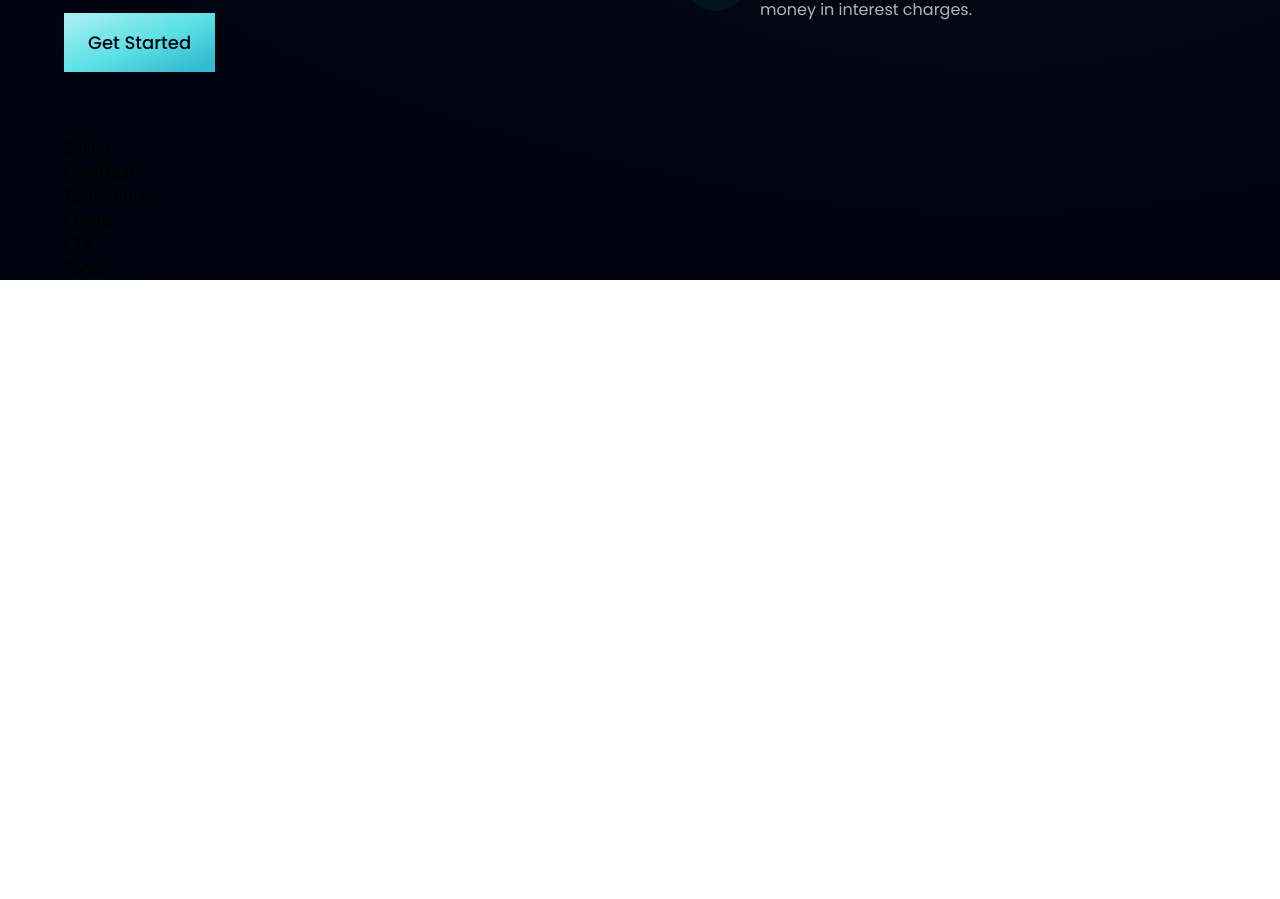
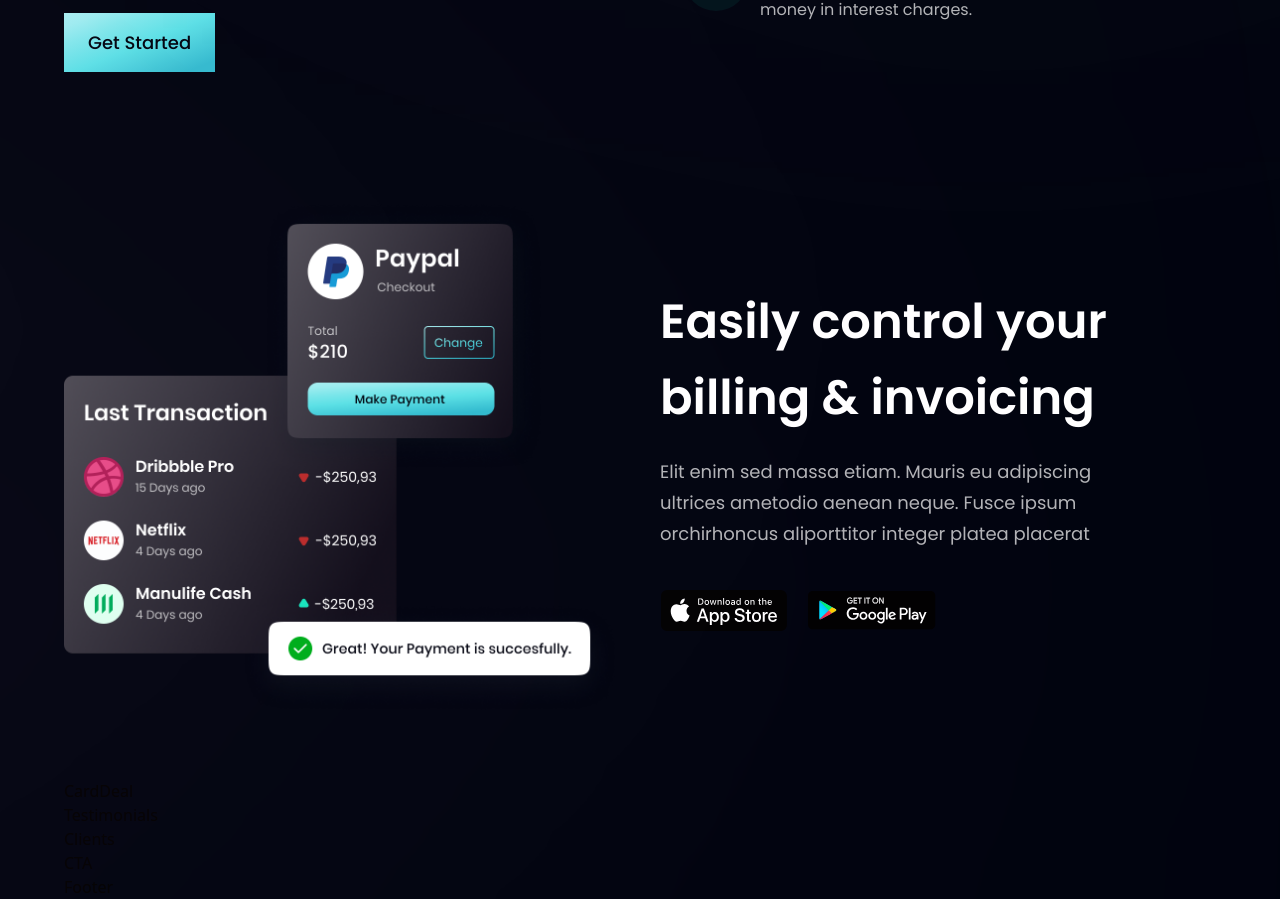
Before and after one commit to MichaelSWong/bank_modern_app, a React (Vite) app: page / in a window 1280 px wide. Shown: the part 1410-2309 px from the top of the page. Before the commit the page ends 1690 px from the top, so only its background shows below. Built offline with nearby package versions, Linux system fonts and the light colour scheme.

Commit message:
added billing component

```diff
--- a/src/components/Billing.tsx
+++ b/src/components/Billing.tsx
@@ -1,7 +1,43 @@
 import React from 'react';
+import { apple, bill, google } from '../assets';
+import styles, { layout } from '../style';
 
-const Billing = () => {
-  return <div>Billing</div>;
-};
+const Billing = () => (
+  <section id='product' className={layout.sectionReverse}>
+    <div className={layout.sectionImgReverse}>
+      <img
+        src={bill}
+        alt='billing'
+        className='w-[100%] h-[100%] relative z-[5]'
+      />
 
+      {/* gradient start */}
+      <div className='absolute z-[3] -left-1/2 top-0 w-[50%] h-[50%] rounded-full white__gradient' />
+      <div className='absolute z-[0] w-[50%] h-[50%] -left-1/2 bottom-0 rounded-full pink__gradient' />
+      {/* gradient end */}
+    </div>
+    <div className={layout.sectionInfo}>
+      <h2 className={styles.heading2}>
+        Easily control your <br className='sm:block hidden' /> billing &
+        invoicing
+      </h2>
+      <p className={`${styles.paragraph} max-w-[470px] mt-5`}>
+        Elit enim sed massa etiam. Mauris eu adipiscing ultrices ametodio aenean
+        neque. Fusce ipsum orchirhoncus aliporttitor integer platea placerat
+      </p>
+      <div className='flex flex-row flex-wrap sm:mt-10 mt-6'>
+        <img
+          src={apple}
+          alt='app_store'
+          className='w-[128px] h-[42px] object-contain mr-5 cursor-pointer'
+        />
+        <img
+          src={google}
+          alt='google_play'
+          className='w-[128px] h-[42px] object-contain cursor-pointer'
+        />
+      </div>
+    </div>
+  </section>
+);
 export default Billing;
```
